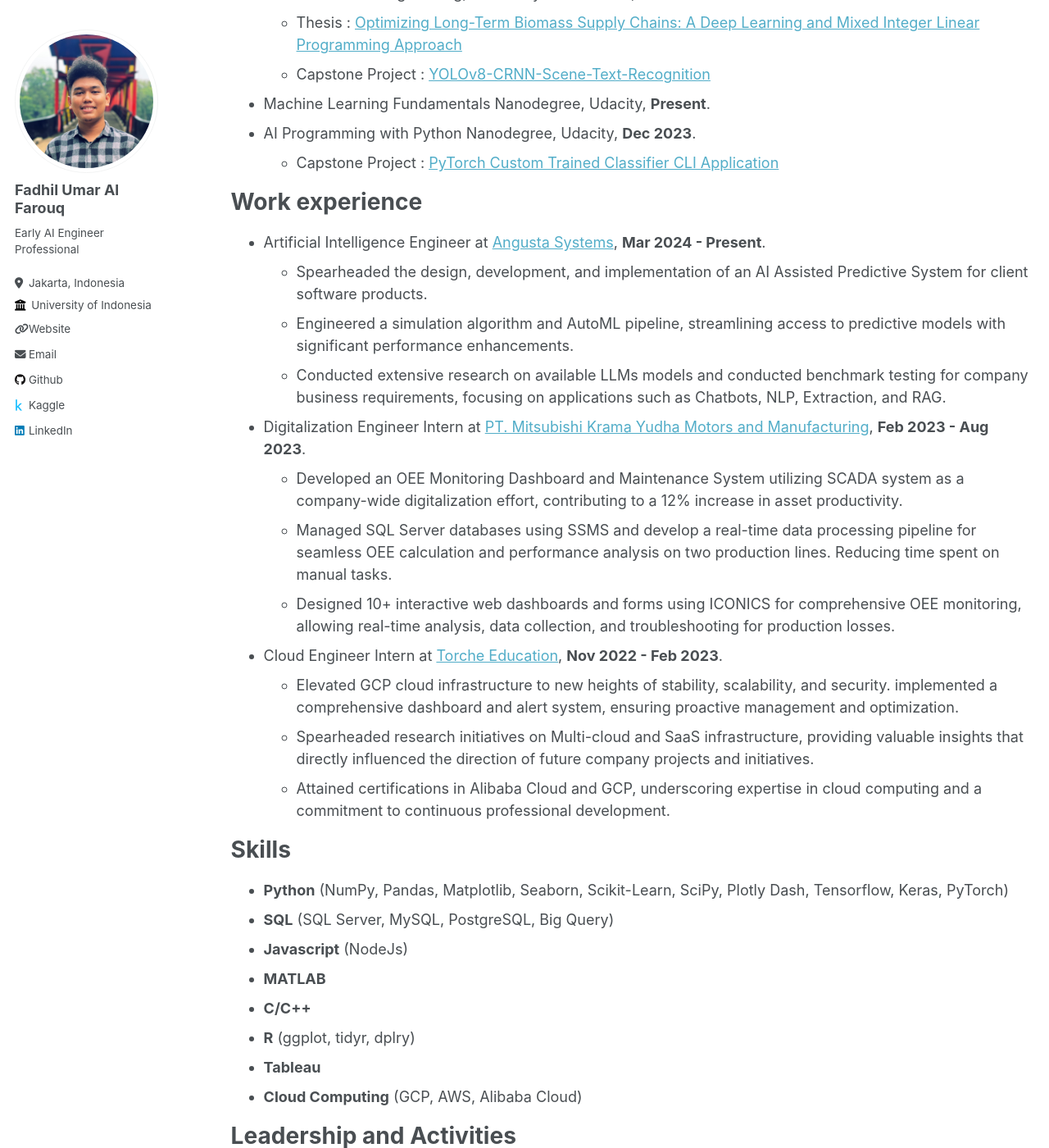
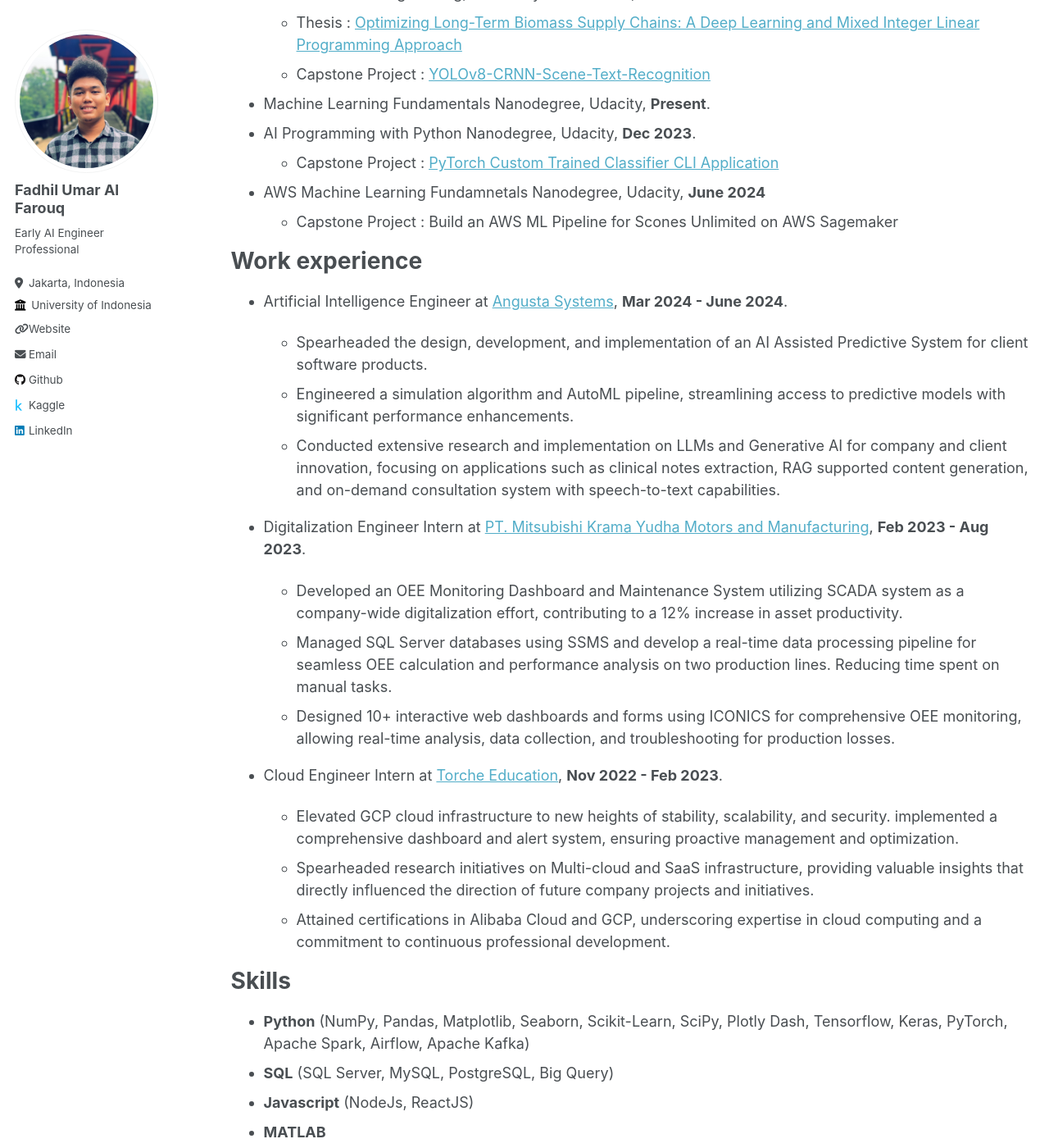
Before and after one commit to Alfadhils/Alfadhils.github.io, a Jekyll site: the page built from _pages/cv.md, in a window 1280 px wide and 1400 px high, scrolled down 288 px. Shown: the whole window at 82% size. Built offline with Jekyll 4.4.1, drawn with Linux system fonts in a browser that asks for light colours; some of the changed text lies outside the part shown.

```diff
--- a/_pages/cv.md
+++ b/_pages/cv.md
@@ -6,61 +6,69 @@ author_profile: true
 redirect_from:
   - /resume
 ---
-
 {% include base_path %}
 
 [CV Download](https://alfadhils.github.io/files/CV.pdf)
 
 Education
-======
+=========
+
 * B.E. in Electrical Engineering, University of Indonesia, **Jan 2024**.
   * Thesis : [Optimizing Long-Term Biomass Supply Chains: A Deep Learning and Mixed Integer Linear Programming Approach](https://github.com/Alfadhils/Spatio-Temporal-Biomass-Feedstock-Nowcasting)
   * Capstone Project : [YOLOv8-CRNN-Scene-Text-Recognition](https://github.com/Alfadhils/YOLOv8-CRNN-Scene-Text-Recognition)
 * Machine Learning Fundamentals Nanodegree, Udacity, **Present**.
 * AI Programming with Python Nanodegree, Udacity, **Dec 2023**.
   * Capstone Project : [PyTorch Custom Trained Classifier CLI Application](https://github.com/Alfadhils/AI-Programming-With-Python-Nanodegree)
+* AWS Machine Learning Fundamnetals Nanodegree, Udacity, **June 2024**
+  * Capstone Project : Build an AWS ML Pipeline for Scones Unlimited on AWS Sagemaker
 
 Work experience
-======
-* Artificial Intelligence Engineer at [Angusta Systems](https://www.angusta.com/), **Mar 2024 - Present**.
+===============
+
+* Artificial Intelligence Engineer at [Angusta Systems](https://www.angusta.com/), **Mar 2024 - June 2024**.
+
   * Spearheaded the design, development, and implementation of an AI Assisted Predictive System for client software products.
   * Engineered a simulation algorithm and AutoML pipeline, streamlining access to predictive models with significant performance enhancements.
-  * Conducted extensive research on available LLMs models and conducted benchmark testing for company business requirements, focusing on applications such as Chatbots, NLP, Extraction, and RAG.
+  * Conducted extensive research and implementation on LLMs and Generative AI for company and client innovation, focusing on applications such as clinical notes extraction, RAG supported content generation, and on-demand consultation system with speech-to-text capabilities.
+* Digitalization Engineer Intern at [PT. Mitsubishi Krama Yudha Motors and Manufacturing](https://www.ptmkm.co.id/), **Feb 2023 - Aug 2023**.
 
-
-* Digitalization Engineer Intern at [PT. Mitsubishi Krama Yudha Motors and Manufacturing](https://www.ptmkm.co.id/), **Feb 2023 - Aug 2023**.
   * Developed an OEE Monitoring Dashboard and Maintenance System utilizing SCADA system as a company-wide digitalization effort, contributing to a 12% increase in asset productivity.
   * Managed SQL Server databases using SSMS and develop a real-time data processing pipeline for seamless OEE calculation and performance analysis on two production lines. Reducing time spent on manual tasks.
   * Designed 10+ interactive web dashboards and forms using ICONICS for comprehensive OEE monitoring, allowing real-time analysis, data collection, and troubleshooting for production losses.
+* Cloud Engineer Intern at [Torche Education](https://torche.app), **Nov 2022 - Feb 2023**.
 
-* Cloud Engineer Intern at [Torche Education](https://torche.app), **Nov 2022 - Feb 2023**.
   * Elevated GCP cloud infrastructure to new heights of stability, scalability, and security. implemented a comprehensive dashboard and alert system, ensuring proactive management and optimization.
   * Spearheaded research initiatives on Multi-cloud and SaaS infrastructure, providing valuable insights that directly influenced the direction of future company projects and initiatives.
   * Attained certifications in Alibaba Cloud and GCP, underscoring expertise in cloud computing and a commitment to continuous professional development.
 
 Skills
 ======
-* **Python** (NumPy, Pandas, Matplotlib, Seaborn, Scikit-Learn, SciPy, Plotly Dash, Tensorflow, Keras, PyTorch)
+
+* **Python** (NumPy, Pandas, Matplotlib, Seaborn, Scikit-Learn, SciPy, Plotly Dash, Tensorflow, Keras, PyTorch, Apache Spark, Airflow, Apache Kafka)
 * **SQL** (SQL Server, MySQL, PostgreSQL, Big Query)
-* **Javascript** (NodeJs)
+* **Javascript** (NodeJs, ReactJS)
 * **MATLAB**
 * **C/C++**
 * **R** (ggplot, tidyr, dplry)
 * **Tableau**
 * **Cloud Computing** (GCP, AWS, Alibaba Cloud)
+* **Docker**
 
 Leadership and Activities
-======
+=========================
+
 * Head Division of Academics and Profession at [Ikatan Mahasiswa Elektro (IME) FTUI 2022](https://ime.eng.ui.ac.id/#:~:text=IME%20FTUI%20adalah%20sebuah%20organisasi%20yang%20bergerak%20dalam,melayani%20mahasiswa%20dalam%20Departemen%20Teknik%20Elektro%20Universitas%20Indonesia), **Dec 2021 - Dec 2022**.
+
   * Led a 20-member team to advocate the academic and postgraduate needs of 500+ electrical engineering students.
   * Conducted 7 work programs and implemented 6 habits, including alumni sharing sessions and certification initiatives.
+* AWS ML/AI Scholarship, Udacity, 2023 Winter Cohort,**Oct 2023 - Dec 2023**.
 
-* AWS ML/AI Scholarship, Udacity, 2023 Winter Cohort,**Oct 2023 - Dec 2023**.
   * Selected as one of 1000 participants worldwide through international selection process.
   * Implemented Reinforcement Learning on an AWS DeepRacer cloud-based racing simulation, completing 3 laps in under time constraints.
   * Develop a CLI application for dog breed classification using pre-trained models.
   * Develop a CLI application to fine-tune a pre-trained Torchvision models for flower classification, complete with an inference.
+* AWS Advanced ML/AI Scholarship, Udacity, 2024 Cohort,**Apr 2024 - Present**.
 
-* AWS Advanced ML/AI Scholarship, Udacity, 2024 Cohort,**Apr 2024 - Present**.
   * Selected as one of 500 participants worldwide through the alumni pool of previous program.
-  * Developed an application for AutoML framework, Computer Vision, and Real Industry Projects using AWS SageMaker and other resources.
+  * Developed an AutoML development pipeline using AWS Sagemaker for rapid model development.
+  * Developed an extensive cloud-based ML Workflow in AWS Setting utilizing training jobs, endpoints, lambda function, and step function for business needs.
```
Also changed, not shown: _portfolio/portfolio-0.md (added, +11 -0 lines), images/Udacity_Nanodegree2.png (added), 1 other file.
